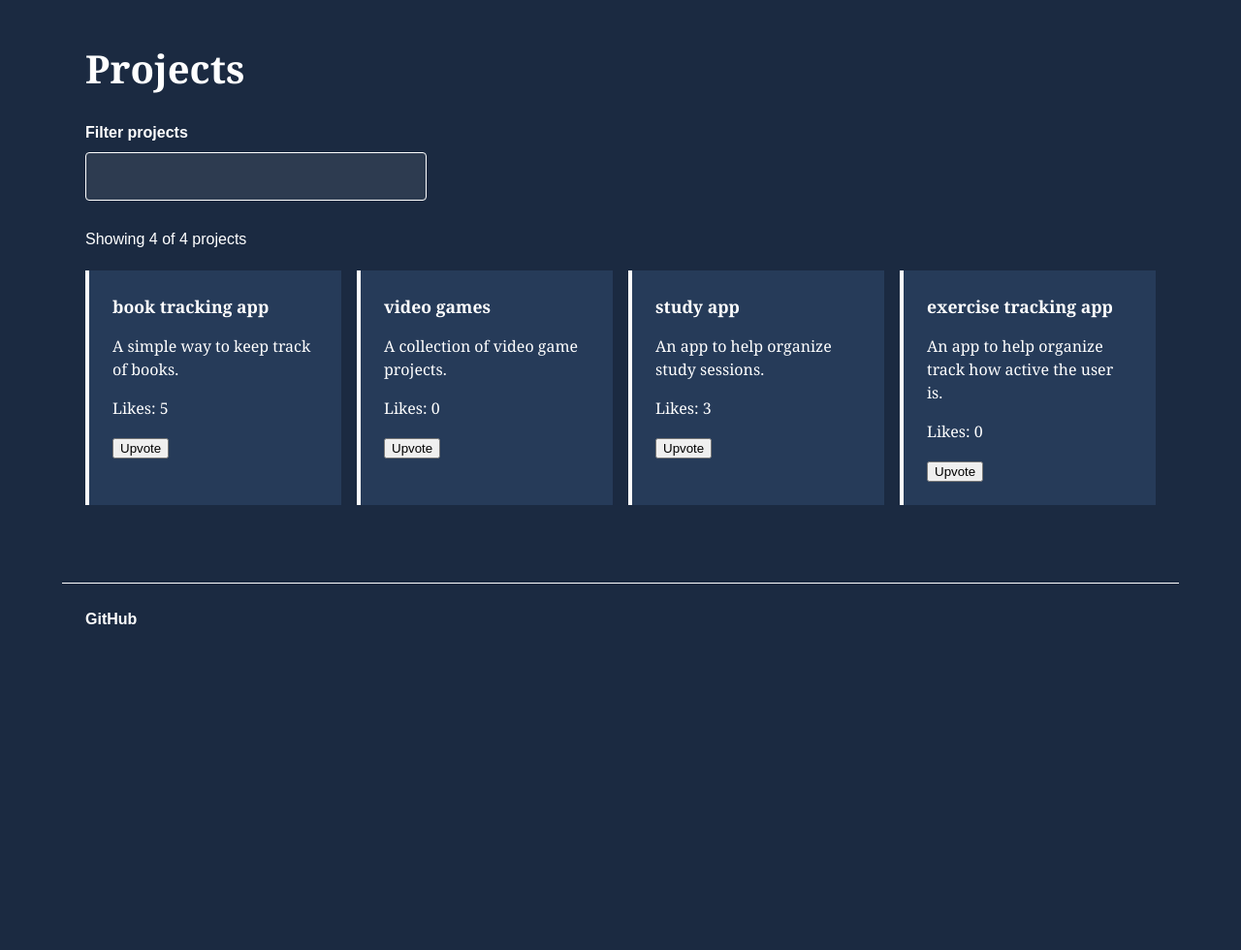
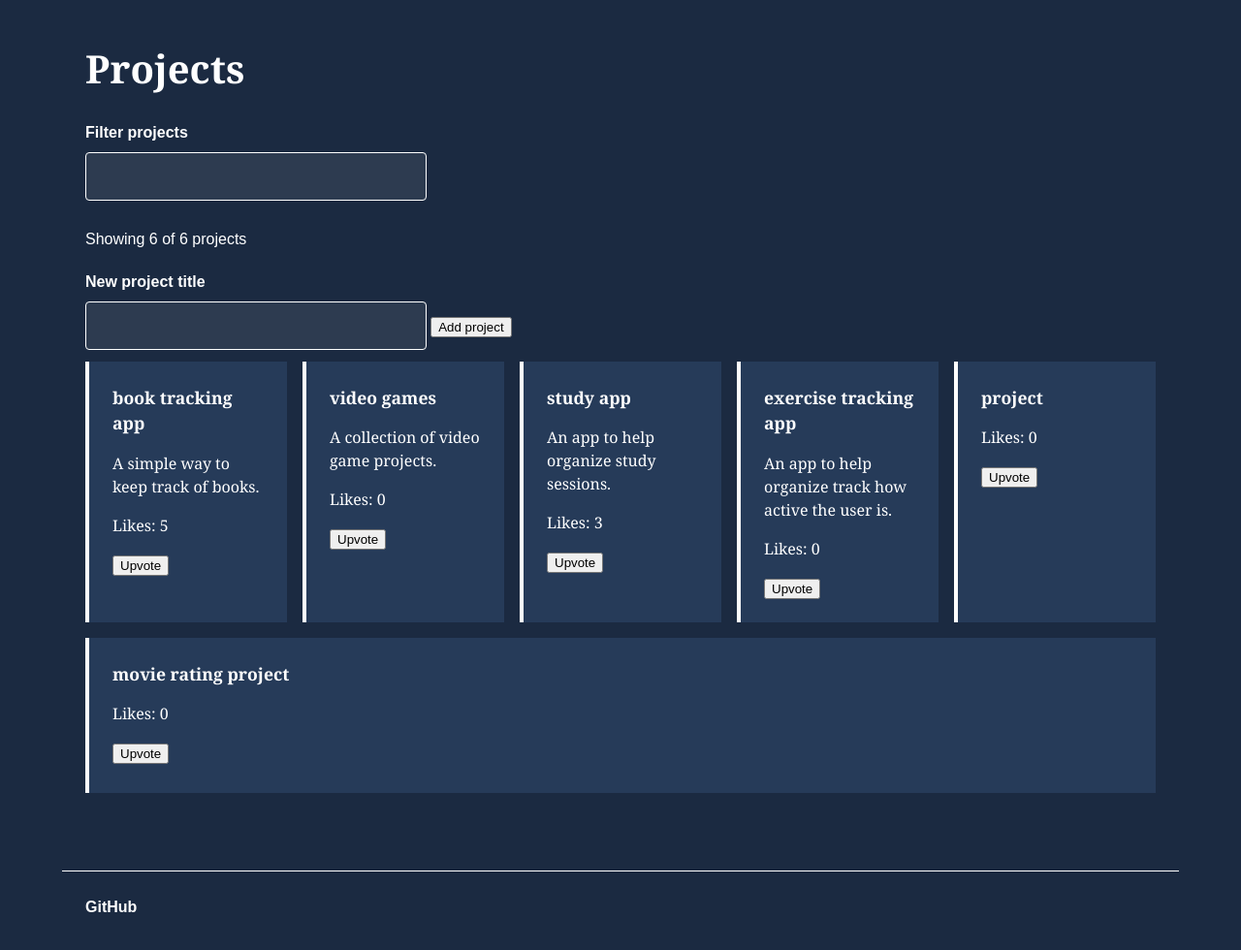
Before and after one commit to jd304/ssw215-jd304, a Flask app: page / in a window 1280 px wide. Shown: the part 632-1612 px from the top of the page at 97% size. Before the commit the page ends 1276 px from the top, so only its background shows below. Run offline with Flask 3, Linux system fonts and the light colour scheme.

Commit message:
feat: create projects over the network

```diff
--- a/labs/lab7/app.py
+++ b/labs/lab7/app.py
@@ -1,7 +1,7 @@
 import json
 from pathlib import Path
 
-from flask import Flask, jsonify, render_template
+from flask import Flask, jsonify, render_template, request
 
 app = Flask(__name__)
 
@@ -39,5 +39,24 @@ def upvote_project(project_id):
     return jsonify({"id": project["id"], "likes": project["likes"]})
 
 
+@app.route("/api/projects", methods=["POST"])
+def create_project():
+    data = request.get_json(silent=True)
+    title = data.get("title") if isinstance(data, dict) else None
+    if not isinstance(title, str) or not title.strip():
+        return jsonify({"error": "A non-empty title is required"}), 400
+
+    projects_db = load_projects()
+    project = {
+        "id": max((item["id"] for item in projects_db), default=0) + 1,
+        "title": title.strip(),
+        "description": "",
+        "likes": 0,
+    }
+    projects_db.append(project)
+    save_projects(projects_db)
+    return jsonify(project), 201
+
+
 if __name__ == "__main__":
     app.run(debug=True)
--- a/labs/lab7/projects.json
+++ b/labs/lab7/projects.json
@@ -22,5 +22,17 @@
     "title": "exercise tracking app",
     "description": "An app to help organize track how active the user is.",
     "likes": 0
+  },
+  {
+    "id": 5,
+    "title": "project",
+    "description": "",
+    "likes": 0
+  },
+  {
+    "id": 6,
+    "title": "movie rating project",
+    "description": "",
+    "likes": 0
   }
 ]
--- a/labs/lab7/static/app.js
+++ b/labs/lab7/static/app.js
@@ -1,9 +1,12 @@
 const filterInput = document.getElementById('filter-input');
-const projectCards = Array.from(document.querySelectorAll('.card'));
+const projectGrid = document.querySelector('.project-grid');
 const projectCount = document.getElementById('project-count');
+const newTitleInput = document.getElementById('new-title');
+const addProjectButton = document.getElementById('add-project');
 
 function updateProjects() {
   const filterText = filterInput.value.trim().toLowerCase();
+  const projectCards = Array.from(document.querySelectorAll('.card'));
   const visibleTitles = [];
   let visibleCount = 0;
 
@@ -22,25 +25,64 @@ function updateProjects() {
   console.log(visibleTitles);
 }
 
+function createProjectCard(project) {
+  const card = document.createElement('article');
+  card.className = 'card';
+  card.dataset.projectId = project.id;
+
+  const title = document.createElement('h3');
+  title.className = 'card-title';
+  title.textContent = project.title;
+  card.append(title);
+
+  const description = document.createElement('p');
+  description.className = 'card-description';
+  description.textContent = project.description;
+  card.append(description);
+
+  if (project.likes > 10) {
+    const badge = document.createElement('span');
+    badge.className = 'badge';
+    badge.textContent = 'Trending';
+    card.append(badge);
+  }
+
+  const likes = document.createElement('p');
+  likes.className = 'card-likes';
+  likes.append('Likes: ');
+  const likeCount = document.createElement('span');
+  likeCount.className = 'like-count';
+  likeCount.textContent = project.likes;
+  likes.append(likeCount);
+  card.append(likes);
+
+  const upvoteButton = document.createElement('button');
+  upvoteButton.className = 'upvote-btn';
+  upvoteButton.type = 'button';
+  upvoteButton.textContent = 'Upvote';
+  card.append(upvoteButton);
+
+  return card;
+}
+
 if (filterInput) {
   filterInput.addEventListener('input', updateProjects);
   updateProjects();
 }
 
-projectCards.forEach((card) => {
-  const upvoteButton = card.querySelector('.upvote-btn');
-  const likeCount = card.querySelector('.like-count');
+if (projectGrid) {
+  projectGrid.addEventListener('click', async (event) => {
+    const upvoteButton = event.target.closest('.upvote-btn');
+    if (!upvoteButton || !projectGrid.contains(upvoteButton)) {
+      return;
+    }
 
-  if (!upvoteButton || !likeCount) {
-    return;
-  }
-
-  upvoteButton.addEventListener('click', async () => {
-    const projectId = card.dataset.projectId;
+    const card = upvoteButton.closest('.card');
+    const likeCount = card.querySelector('.like-count');
     upvoteButton.disabled = true;
 
     try {
-      const response = await fetch(`/api/projects/${projectId}/upvote`, {
+      const response = await fetch(`/api/projects/${card.dataset.projectId}/upvote`, {
         method: 'POST',
       });
       if (!response.ok) {
@@ -55,4 +97,30 @@ projectCards.forEach((card) => {
       upvoteButton.disabled = false;
     }
   });
-});
+}
+
+if (addProjectButton && newTitleInput && projectGrid) {
+  addProjectButton.addEventListener('click', async () => {
+    addProjectButton.disabled = true;
+
+    try {
+      const response = await fetch('/api/projects', {
+        method: 'POST',
+        headers: { 'Content-Type': 'application/json' },
+        body: JSON.stringify({ title: newTitleInput.value }),
+      });
+      if (!response.ok) {
+        throw new Error(`Create project failed with status ${response.status}`);
+      }
+
+      const project = await response.json();
+      projectGrid.append(createProjectCard(project));
+      newTitleInput.value = '';
+      updateProjects();
+    } catch (error) {
+      console.error('Unable to create project:', error);
+    } finally {
+      addProjectButton.disabled = false;
+    }
+  });
+}
--- a/labs/lab7/templates/index.html
+++ b/labs/lab7/templates/index.html
@@ -34,6 +34,12 @@
         <input class="filter-input" id="filter-input" type="text" aria-label="Filter projects">
         <p class="project-count" id="project-count" aria-live="polite">Showing {{ projects|length }} of {{ projects|length }} projects</p>
 
+        <div class="project-create">
+          <label class="filter-label" for="new-title">New project title</label>
+          <input class="filter-input" id="new-title" type="text">
+          <button class="upvote-btn" id="add-project" type="button">Add project</button>
+        </div>
+
         <div class="project-grid">
           {% for project in projects %}
           <article class="card" data-project-id="{{ project.id }}">
```
Also changed, not shown: labs/lab7/SPEC.md (+5 -5 lines).
